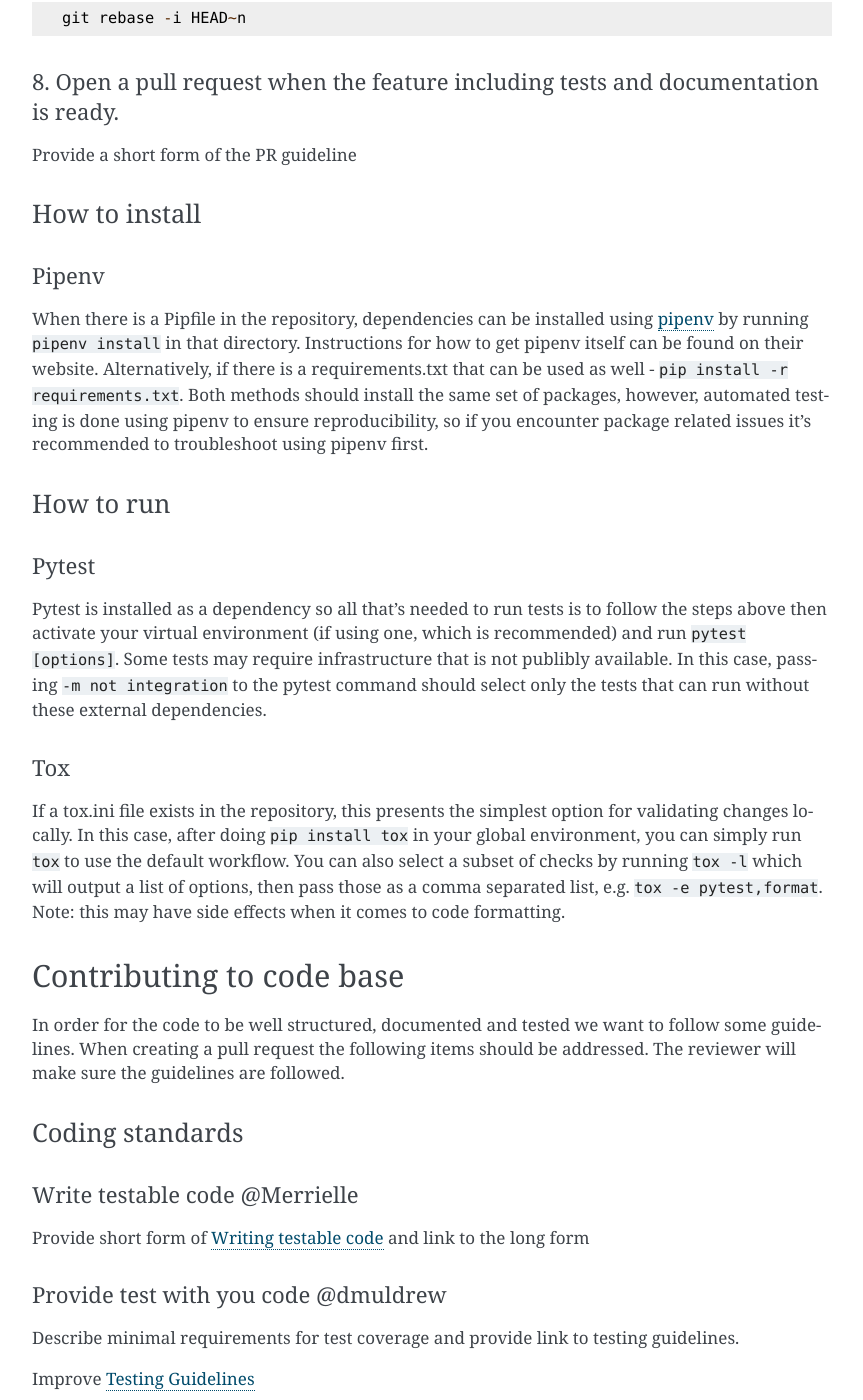
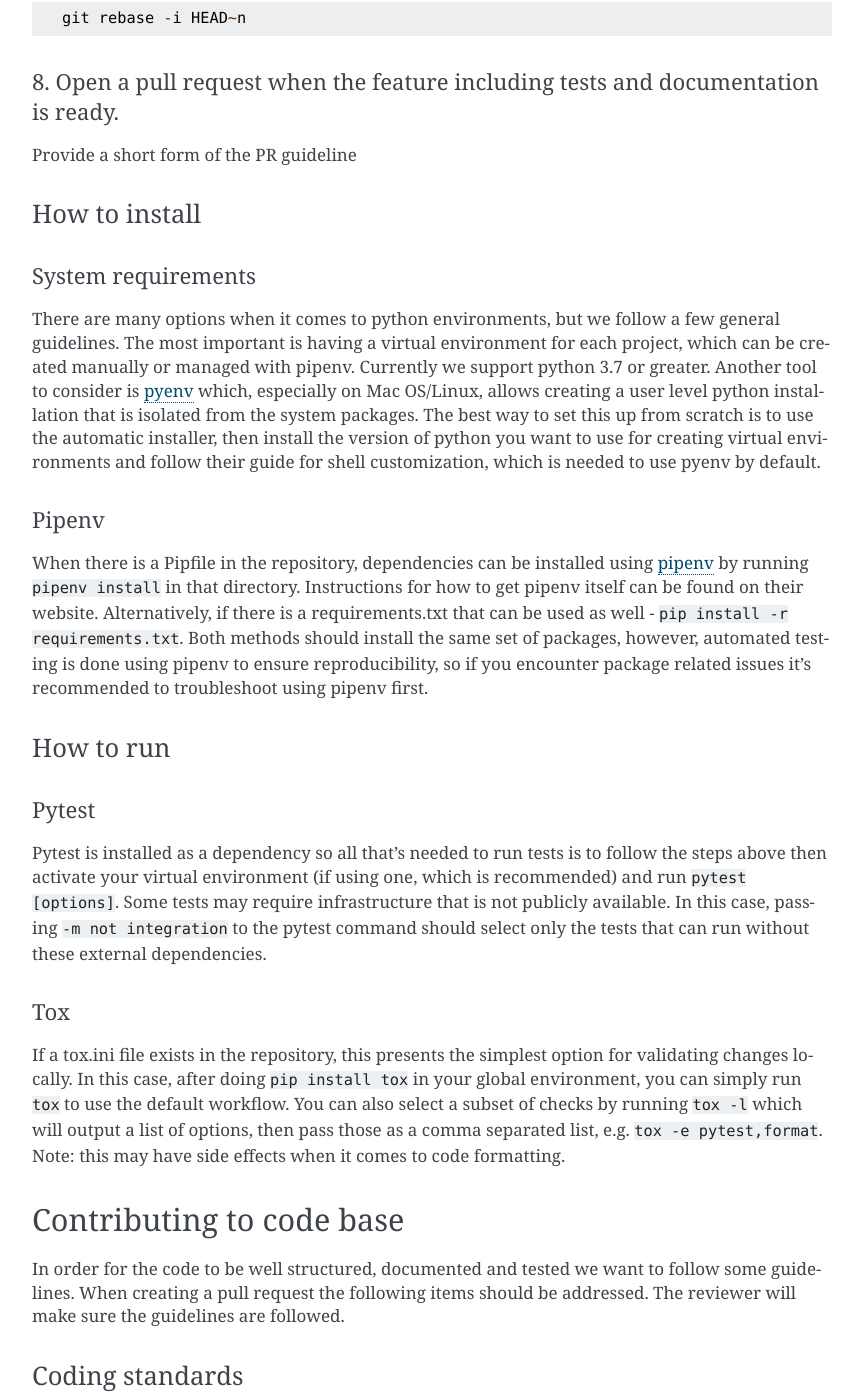
Before and after one commit to Breakthrough-Energy/docs, a Sphinx documentation site: the page built from source/dev/contribution_guidelines.md, in a window 1280 px wide and 1400 px high, scrolled down 1709 px. Shown: the whole window, without its empty margins (254-1117 px from the left). Built offline with Sphinx 7.4.7, drawn with Linux system fonts in a browser that asks for light colours; some of the changed text lies outside the part shown.

Commit message:
docs: add section for system requirements and environment best practices

```diff
--- a/source/dev/contribution_guidelines.md
+++ b/source/dev/contribution_guidelines.md
@@ -56,6 +56,15 @@ git rebase -i HEAD~n
 Provide a short form of the PR guideline
 
 ### How to install
+#### System requirements
+There are many options when it comes to python environments, but we follow a few general guidelines.
+The most important is having a virtual environment for each project, which can be created manually or
+managed with pipenv. Currently we support python 3.7 or greater. Another tool to consider is [pyenv](https://github.com/pyenv/pyenv)
+which, especially on Mac OS/Linux, allows creating a user level python installation that is isolated from
+the system packages. The best way to set this up from scratch is to use the automatic installer, then
+install the version of python you want to use for creating virtual environments and follow their guide
+for shell customization, which is needed to use pyenv by default.
+
 #### Pipenv
 When there is a Pipfile in the repository, dependencies can be installed
 using [pipenv](https://github.com/pypa/pipenv) by running `pipenv install` in that directory.
@@ -69,7 +78,7 @@ using pipenv first.
 #### Pytest
 Pytest is installed as a dependency so all that's needed to run tests is to follow the steps above
 then activate your virtual environment (if using one, which is recommended) and run `pytest [options]`.
-Some tests may require infrastructure that is not publibly available. In this case, passing `-m not integration`
+Some tests may require infrastructure that is not publicly available. In this case, passing `-m not integration`
 to the pytest command should select only the tests that can run without these external dependencies.
 
 #### Tox
@@ -96,7 +105,7 @@ Describe minimal requirements for test coverage and provide link to testing guid
 Improve [Testing Guidelines](testing_guidelines.md)
 
 #### Code style
-Code is formatted according to the [black](https://github.com/psf/black) code style and validated before changes are
+Code is formatted according to the [black](https://github.com/psf/black) code style and validated by github before changes are
 merged. Therefore to avoid manually trying to satisfy the automated check, we recommend installing `black` locally and running
 it before committing changes. Their site describes editor integrations that may simplify this. Additionally, if using `tox`,
 the installation and formatting will be handled automatically, so no extra work is necessary.
```
